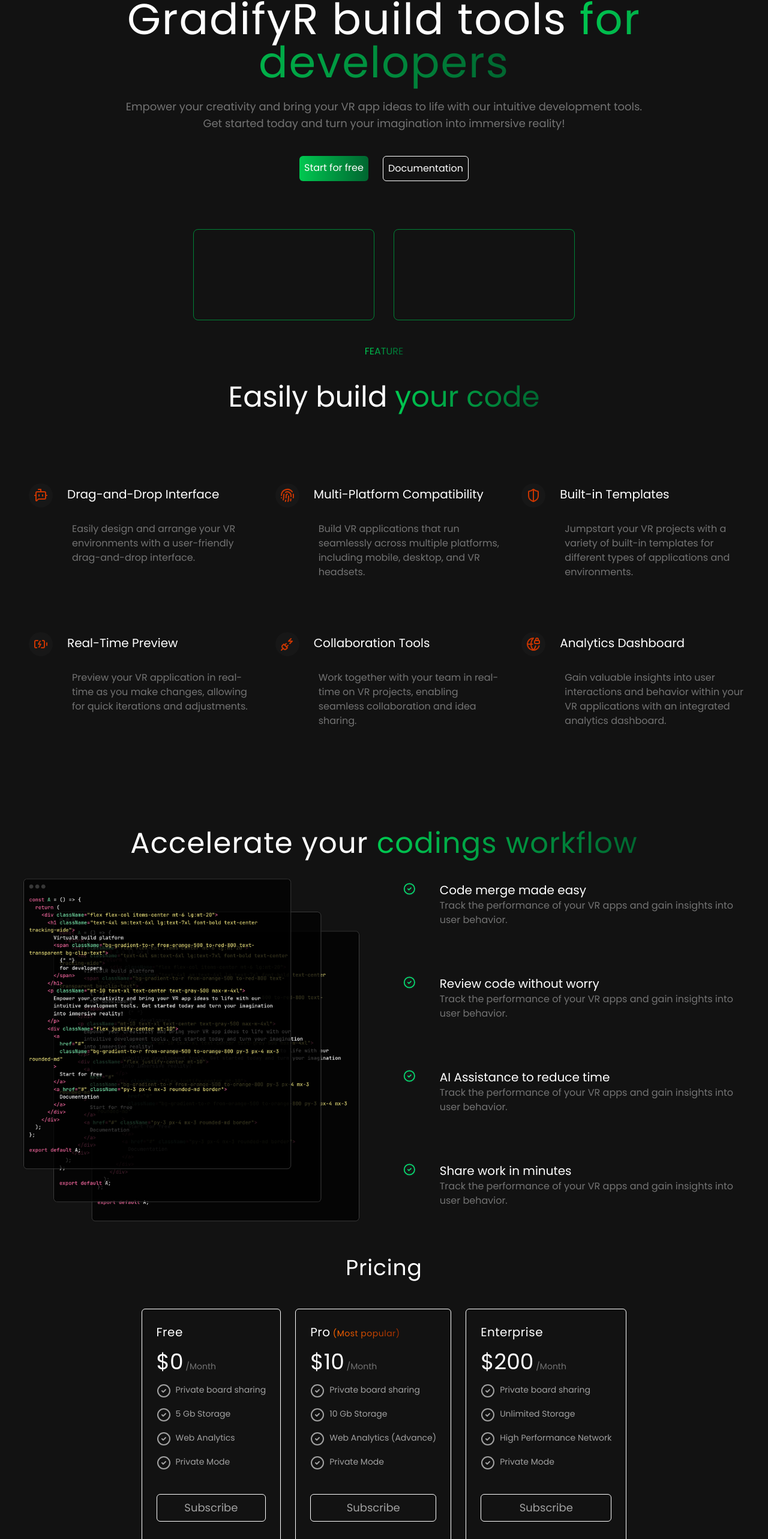
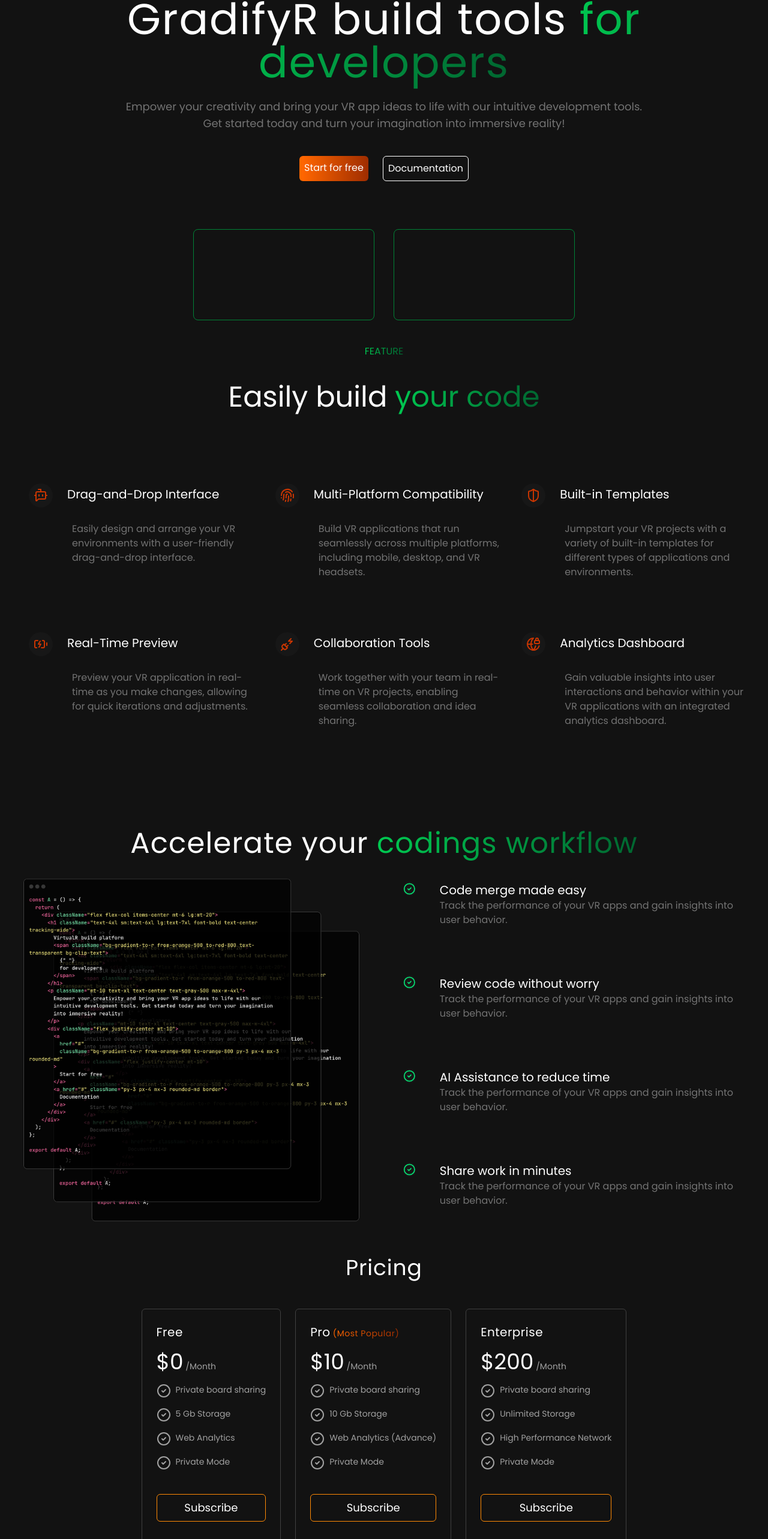
Before and after one commit to yazy7991/React-UI, a React (Vite) app: page / in a window 1280 px wide. Shown: the part 181-2747 px from the top of the page at 60% size. Built offline with nearby package versions, Linux system fonts and the light colour scheme; grey boxes are pictures that could not be loaded.

Commit message:
Feat(component): Add testimonial component

```diff
--- a/components/Hero.jsx
+++ b/components/Hero.jsx
@@ -16,7 +16,7 @@
         </p>
         <div className='flex justify-center my-10'>
           <a href='#' className='bg-gradient-to-r
-          from-green-500 to-green-800
+          from-orange-500 to-orange-800
           rounded-md p-2 mx-3 cursor-pointer'>Start for free</a>
           <a href='#' className='border
           rounded-md p-2 mx-3 cursor-pointer'>Documentation</a>
--- a/components/PricingContent.jsx
+++ b/components/PricingContent.jsx
@@ -4,14 +4,14 @@
 const PricingContent = ({title,price,features}) => {
 
   return (
-    <div className='border rounded-md p-6'>
+    <div className='border border-neutral-700 rounded-md p-6'>
         <div className='text-xl tracking-wide mb-4'>{title}
             {(title === 'Pro')?<span
             className='text-sm bg-gradient-to-r from-orange-500
-        to-orange-800 text-transparent bg-clip-text '> (Most popular)</span>:<span></span>}</div>
+        to-orange-800 text-transparent bg-clip-text '> (Most Popular)</span>:<span></span>}</div>
         <div className='text-4xl mb-4'>
             {price}
-            <span className='text-sm text-neutral-500'>{" "}/Month</span>
+            <span className='text-sm text-neutral-400'>{" "}/Month</span>
         </div>
         <div className='mb-10'>
             {features.map((feature,index)=>(
@@ -23,8 +23,8 @@
 
             ))}
         </div>
-        <div className='mb-4 w-full border rounded-md p-2 text-center cursor-pointer'>
-            <a href='#' className='border-neutral-400 text-neutral-400 text-lg' >Subscribe</a>
+        <div className='mb-4 w-full border border-orange-400 rounded-md p-2 text-center cursor-pointer hover:bg-orange-500 transition duration-200'>
+            <a href='#' className=' text-white text-lg' >Subscribe</a>
         </div>
 
     </div>
--- /dev/null
+++ b/components/Testimonial.jsx
@@ -0,0 +1,29 @@
+import React from 'react';
+import {testimonials} from '../src/constants/index.jsx';
+import TestimonialContent from './TestimonialContent.jsx';
+
+const Testimonial = () => {
+  return (
+    <div className='mt-20'>
+        <h1 className='text-3xl sm:text-4xl lg:text-5xl
+        text-center tracking-wide mb-20'>What People are saying</h1>
+
+        <div className='flex flex-wrap justify-center items-baseline'>
+            {
+                testimonials.map((item,index)=>(
+                    <TestimonialContent key={index}
+                    user={item.user}
+                    image={item.image}
+                    company={item.company}
+                    text={item.text}
+                    />
+                ))
+            }
+
+        </div>
+
+    </div>
+  )
+}
+
+export default Testimonial
--- /dev/null
+++ b/components/TestimonialContent.jsx
@@ -0,0 +1,21 @@
+import React from 'react'
+
+const TestimonialContent = ({user,company,text,image}) => {
+  return (
+    <div className='bg-neutral-900 w-[300px] m-2 p-6'>
+        <p className='mb-6 text-neutral-700'>{text}</p>
+        <div className='flex items-center gap-4'>
+            <div className='w-10'>
+                <img className='rounded-full' src={image}/>
+            </div>
+            <div className='text-neutral-700'>
+                <h2 className='text-xl'>{user}</h2>
+                <p>{company}</p>
+            </div>
+        </div>
+
+    </div>
+  )
+}
+
+export default TestimonialContent
--- a/src/App.jsx
+++ b/src/App.jsx
@@ -4,6 +4,7 @@
 import Hero from '../components/Hero';
 import Feature from '../components/Feature';
 import Pricing from '../components/Pricing';
+import Testimonial from '../components/Testimonial';
 
 const App = () => {
   return (
@@ -14,6 +15,7 @@
         <Feature />
         <Workflow />
         <Pricing />
+        <Testimonial />
       </div>
 
     </>
```
